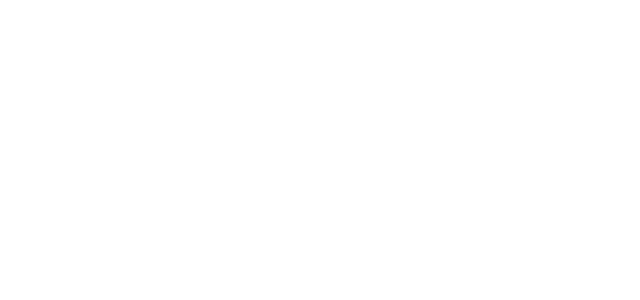
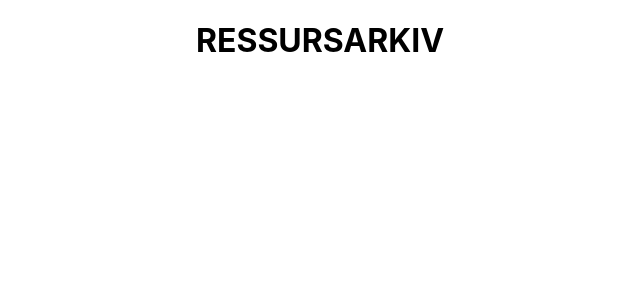
Before and after one commit to naathlje/gruppe588, a React (Create React App) app: page / in a window 1280 px wide. Shown: the top 300 px of the page, without its empty margins (320-960 px from the left). Built offline with nearby package versions, Linux system fonts and the light colour scheme.

Commit message:
Lagde h1 component

```diff
--- a/src/App.js
+++ b/src/App.js
@@ -1,11 +1,12 @@
 import logo from './logo.svg';
 import './App.css';
 import './css/main.css'
+import H1 from './components/H1';
 
 function App() {
   return (
     <div className="App">
-
+      <H1/>
     </div>
   );
 }
--- /dev/null
+++ b/src/components/H1.js
@@ -0,0 +1,3 @@
+export default function H1({overskrift}){
+    return <h1>RESSURSARKIV</h1>
+}
```
